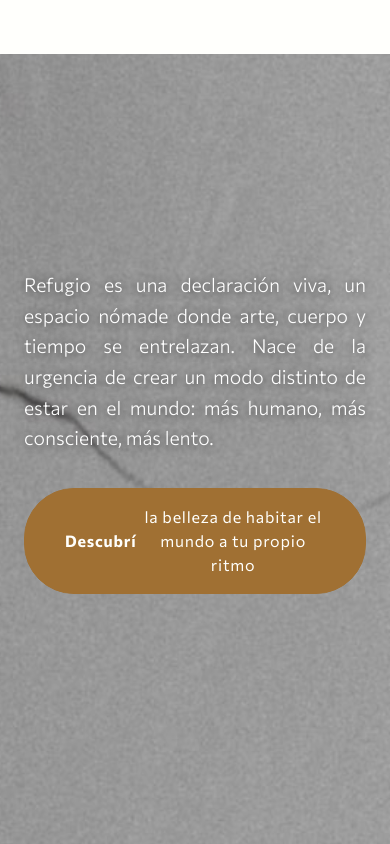
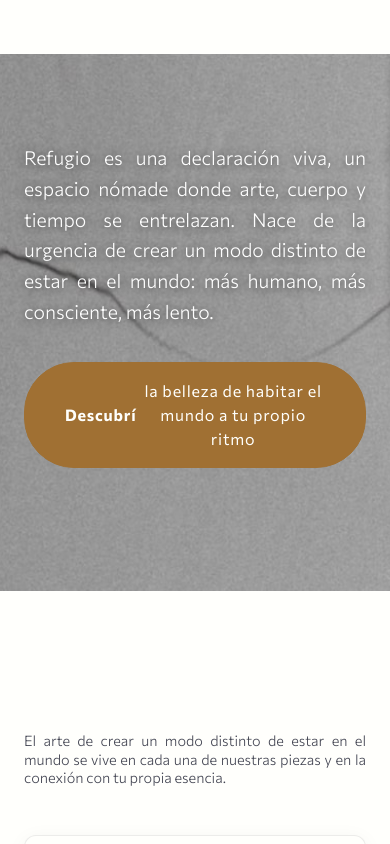
Before and after one commit to refugiolab/refugiolab.com, a React (Vite) app: page / in a window 390 px wide. Both pictures are taken after a click on the button "Ingresar". Shown: the top 844 px of the page. Built offline with nearby package versions, Linux system fonts and the light colour scheme; a web font is replaced by a local one.

Commit message:
Descripción clara de los cambios realizados V

```diff
--- a/src/components/Home.css
+++ b/src/components/Home.css
@@ -9,7 +9,7 @@
 .hero-section {
   position: relative;
   width: 100%;
-  height: 100vh;
+  height: 100vh; /* Alto para escritorio y pantallas grandes */
   background-size: cover;
   background-position: center;
   background-repeat: no-repeat;
@@ -562,10 +562,11 @@
     box-sizing: border-box; /* Incluye padding y borde en el ancho total */
   }
 
-  /* **NUEVA CORRECCIÓN: Asegurar que el hero-section respete el ancho del viewport** */
+  /* **AJUSTE PRINCIPAL: Reducir la altura del hero para móviles** */
   .hero-section {
-    max-width: 100%; /* Asegura que la sección no exceda el ancho del viewport */
-    min-width: 0; /* Asegura que la sección pueda encogerse si es necesario */
+    max-width: 100%;
+    min-width: 0;
+    height: 70vh; /* Ajustado para que no sea tan alto en móviles */
   }
 
   .pilares-section {
```
